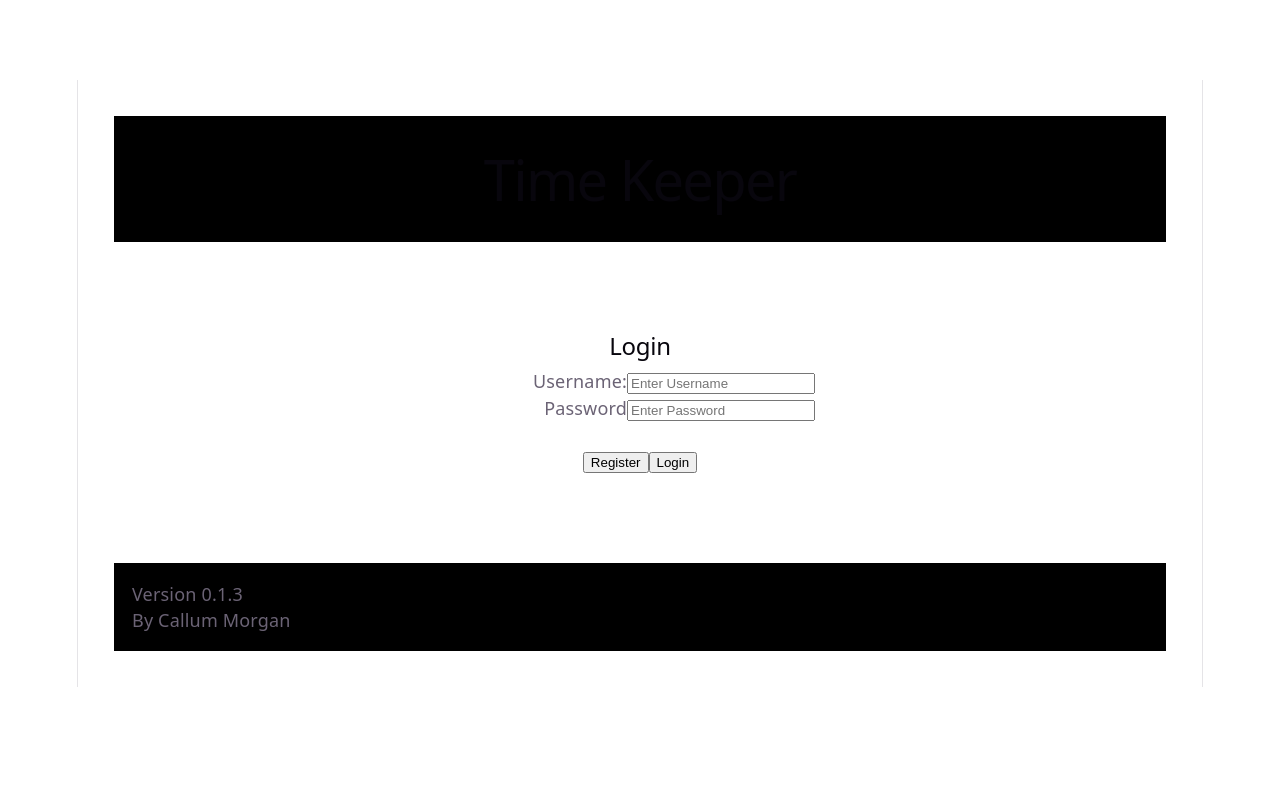
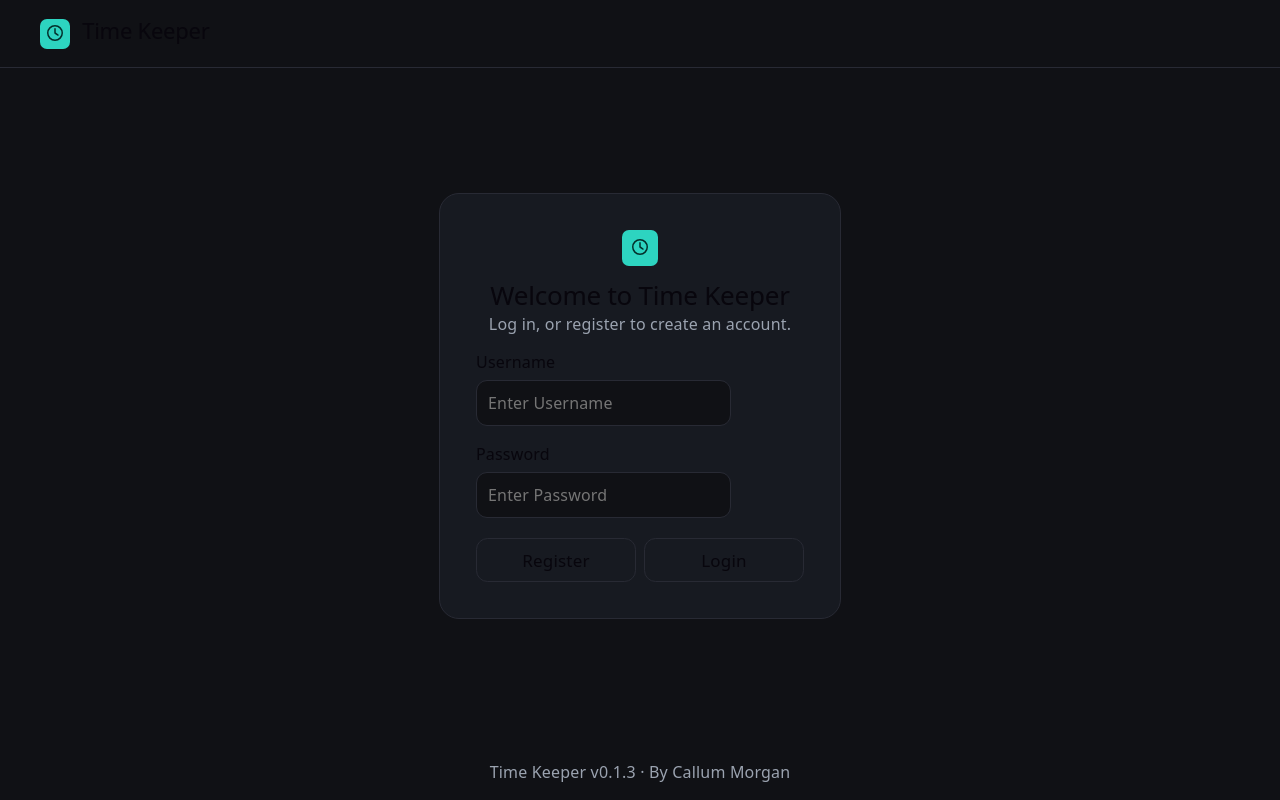
Before and after one commit to CMo95/time-keeper, a React (Vite) app in the folder time-keeper.client/: page /login in a window 1280 px wide. Built offline with nearby package versions, Linux system fonts and the light colour scheme.

Commit message:
Updated UI(TBC)

```diff
--- a/time-keeper.client/package.json
+++ b/time-keeper.client/package.json
@@ -10,6 +10,8 @@
     "preview": "vite preview"
   },
   "dependencies": {
+    "@fortawesome/free-regular-svg-icons": "^7.3.1",
+    "@fortawesome/react-fontawesome": "^3.5.0",
     "jwt-decode": "^4.0.0",
     "prop-types": "^15.8.1",
     "react": "^19.2.8",
--- a/time-keeper.client/src/common/Footer.jsx
+++ b/time-keeper.client/src/common/Footer.jsx
@@ -5,8 +5,7 @@ import './styling/Footer.css';
 function Footer() {
     return (
         <footer>
-            <p>Version {version}</p>
-            <p>By Callum Morgan</p>
+            <p>Time Keeper v{version} · By Callum Morgan</p>
         </footer>
     );
 }
--- a/time-keeper.client/src/common/Header.jsx
+++ b/time-keeper.client/src/common/Header.jsx
@@ -1,13 +1,26 @@
 import './styling/Header.css'
+import { FontAwesomeIcon } from '@fortawesome/react-fontawesome'
+import { faClock } from '@fortawesome/free-regular-svg-icons';
+import { jwtDecode } from 'jwt-decode';
 
 function Header({ token, removeToken }) {
 
-  return (
-      <header>
-          <h1> Time Keeper</h1>
-          {token && <button onClick={removeToken}>Logout</button>}
-      </header>
-  );
+    return (
+        <header>
+            <div>
+                <div className="header_icon">
+                    <FontAwesomeIcon icon={faClock} />
+                </div>
+                <h2>
+                    Time Keeper
+                </h2>
+            </div>
+            <div>
+                {token && <p>{jwtDecode(token.accessToken).name}</p>}
+                {token && <button onClick={removeToken}>Logout</button>}
+            </div>
+        </header>
+    );
 }
 
 export default Header;
--- a/time-keeper.client/src/common/styling/Footer.css
+++ b/time-keeper.client/src/common/styling/Footer.css
@@ -1,14 +1,4 @@
 footer {
-    position: relative;
     margin: 0 auto;
-    width: calc(100% - 2rem);
-    max-width: 1280px;
     padding: 1rem;
-    background-color: black;
 }
-
-footer p {
-    position: relative;
-    left: 0;
-    width: fit-content;
-}
--- a/time-keeper.client/src/common/styling/Header.css
+++ b/time-keeper.client/src/common/styling/Header.css
@@ -1,8 +1,51 @@
 Header {
-    position: relative;
-    margin: 0 auto;
-    width: calc(100% - 2rem);
-    max-width: 1280px;
-    padding: 1rem;
-    background-color: black;
+    display: flex;
+    flex-direction: row;
+    justify-content: space-between;
+    padding: 1.125rem 2.5rem;
+    border-bottom: 1px solid #282a34;
 }
+
+.header_icon {
+    width: 1.3lh;
+    height: 1.3lh;
+    border-radius: 0.30lh;
+    align-Content: center;
+    background-color: #2dd4c0;
+    color: #03302b;
+}
+
+header div {
+    display: inline-block;
+    margin-right: 0.75rem;
+}
+
+header h2 {
+    display: inline-block;
+    font-size: 22px;
+}
+
+header p {
+    display: inline-block;
+    margin-right: 1rem;
+}
+
+header button {
+    display: inline-block;
+    height: 2.5rem;
+    width: 6.125rem;
+    margin-top: 0.1875rem;
+    border: 1px solid #282a34;
+    border-radius: 0.5lh;
+    font-family: var(--sans);
+    font-size: 17px;
+    font-weight: 500;
+    letter-spacing: 0.18px;
+    color: var(--text-h);
+    background-color: var(--bg);
+    cursor: pointer;
+}
+    header button:hover {
+        background-color: #f77170;
+        color: #2a0506;
+    }
--- a/time-keeper.client/src/index.css
+++ b/time-keeper.client/src/index.css
@@ -1,21 +1,18 @@
 :root {
-  --text: #6b6375;
+    --text: #9ba3b0;
     --text-h: #08060d;
-  --bg: #fff;
-  --border: #e5e4e7;
+    --bg: #101115;
+    --border: #282a34;
     --code-bg: #f4f3ec;
     --accent: #aa3bff;
     --accent-bg: rgba(170, 59, 255, 0.1);
     --accent-border: rgba(170, 59, 255, 0.5);
     --social-bg: rgba(244, 243, 236, 0.5);
-  --shadow:
-    rgba(0, 0, 0, 0.1) 0 10px 15px -3px, rgba(0, 0, 0, 0.05) 0 4px 6px -2px;
-
+    --shadow: rgba(0, 0, 0, 0.1) 0 10px 15px -3px, rgba(0, 0, 0, 0.05) 0 4px 6px -2px;
     --sans: system-ui, 'Segoe UI', Roboto, sans-serif;
     --heading: system-ui, 'Segoe UI', Roboto, sans-serif;
     --mono: ui-monospace, Consolas, monospace;
-
-  font: 18px/145% var(--sans);
+    font: 16px/145% var(--sans);
     letter-spacing: 0.18px;
     color-scheme: light dark;
     color: var(--text);
@@ -32,17 +29,16 @@
 
 @media (prefers-color-scheme: dark) {
     :root {
-    --text: #9ca3af;
+        --text: #9ba3b0;
         --text-h: #f3f4f6;
-    --bg: #16171d;
+        --bg: #101115;
         --border: #2e303a;
         --code-bg: #1f2028;
         --accent: #c084fc;
         --accent-bg: rgba(192, 132, 252, 0.15);
         --accent-border: rgba(192, 132, 252, 0.5);
         --social-bg: rgba(47, 48, 58, 0.5);
-    --shadow:
-      rgba(0, 0, 0, 0.4) 0 10px 15px -3px, rgba(0, 0, 0, 0.25) 0 4px 6px -2px;
+        --shadow: rgba(0, 0, 0, 0.4) 0 10px 15px -3px, rgba(0, 0, 0, 0.25) 0 4px 6px -2px;
     }
 
   #social .button-icon {
@@ -51,18 +47,20 @@
 }
 
 body {
+    position: absolute;
+    width: 100%;
+    height: 100%;
     margin: 0;
 }
 
 #root {
-  width: 1126px;
     max-width: 100%;
-  margin: 0 auto;
+    min-height: 100%;
     text-align: center;
-  border-inline: 1px solid var(--border);
     display: flex;
     flex-direction: column;
     box-sizing: border-box;
+    justify-content: space-between;
 }
 
 h1,
@@ -82,10 +80,10 @@ h1 {
   }
 }
 h2 {
-  font-size: 24px;
+  font-size: 26px;
   line-height: 118%;
   letter-spacing: -0.24px;
-  margin: 0 0 8px;
+  margin: 0;
   @media (max-width: 1024px) {
     font-size: 20px;
   }
--- a/time-keeper.client/src/pages/Login.jsx
+++ b/time-keeper.client/src/pages/Login.jsx
@@ -1,6 +1,8 @@
 import { useState } from 'react';
 import PropTypes from 'prop-types';
 import './styling/Login.css';
+import { FontAwesomeIcon } from '@fortawesome/react-fontawesome'
+import { faClock } from '@fortawesome/free-regular-svg-icons';
 
 function Login({ setToken }) {
 
@@ -58,25 +60,32 @@ function Login({ setToken }) {
     };
 
     return (
+        <div className="loginPage_container">
             <form onSubmit={handleSubmit}>
+                <div className="loginPage_icon">
+                    <FontAwesomeIcon icon={faClock} />
+                </div>
                 <h2>
-                Login
+                    Welcome to Time Keeper
                 </h2>
-            {error && <div className="error-message">{error}</div>}
+                <p>
+                    Log in, or register to create an account.
+                </p>
                 <div>
-                <label htmlFor="uname">Username:</label>
+                    <label htmlFor="uname">Username</label>
                     <input id="uname" type="text" placeholder="Enter Username" onChange={(e) => { setUserName(e.target.value); }} required disabled={loadingLog || loadingReg} />
                     <label htmlFor="pword">Password</label>
                     <input id="pword" type="password" placeholder="Enter Password" onChange={(e) => { setPassword(e.target.value); }} required disabled={loadingLog || loadingReg} />
-                <span></span>
-                <button type="submit" disabled={loadingReg} name="register">
+                    {error && <div className="error-message">{error}</div>}
+                    <button className="loginPage_register" type="submit" disabled={loadingReg} name="register">
                         {loadingReg ? 'Registering new user...' : 'Register'}
                     </button>
-                <button type="submit" disabled={loadingLog} name="login">
+                    <button className="loginPage_login" type="submit" disabled={loadingLog} name="login">
                         {loadingLog ? 'Logging in...' : 'Login'}
                     </button>
                 </div>
             </form>
+        </div>
     );
 }
 
--- a/time-keeper.client/src/pages/styling/Login.css
+++ b/time-keeper.client/src/pages/styling/Login.css
@@ -1,29 +1,59 @@
-#root {
-    max-width: 1280px;
-    margin: 80px auto 80px;
-    padding: 2rem;
-    text-align: center;
-}
-
 form {
     width: calc(100% - 2rem);
-    margin: 4rem auto;
     padding: 1rem;
 }
 
+form h2 {
+    margin-bottom: 0.125rem;
+
+}
+
 form div {
-    width: 20rem;
     margin: auto;
+}
+
+form p {
+    margin-bottom: 0.9375rem;
+}
+
+form button {
+    height: 2.75rem;
+    width: 10rem;
+    margin-top: 0.1875rem;
+    border: 1px solid #282a34;
+    border-radius: 0.5lh;
+    font-family: var(--sans);
+    font-size: 17px;
+    font-weight: 500;
+    letter-spacing: 0.18px;
+    color: var(--text-h);
+    background-color: #171a21;
+    cursor: pointer;
+}
+form button:hover {
+    background-color: #2dd4c0;
+    color: #03302b;
 }
 
 label {
     width: calc(100% - 11rem);
-    text-align: right;
+    margin-bottom: 0.375rem;
+    text-align: left;
+    color: var(--text-h);
 }
 
 input {
-    display: inline-block;
-    width: 10rem;
+    width: stretch;
+    height: 2lh;
+    margin-bottom: 1.0625rem;
+    border: 1px solid #282a34;
+    border-radius: 0.5lh;
+    font-family: var(--sans);
+    font-size: 16px;
+    letter-spacing: 0.18px;
+    color: var(--text);
+    background-color: var(--bg);
+    padding: 0 0.5lh;
 }
 
 span {
@@ -31,5 +61,32 @@ span {
 }
 
 label, input, span {
-    display: inline-block;
+    display: block;
 }
+
+.loginPage_container {
+    width: fit-content;
+    align-self: center;
+    padding: 1.25rem;
+    border: 1px solid #282a34;
+    border-radius: 20px;
+    background-color: #171a21;
+}
+
+.loginPage_icon {
+    width: 1.552lh;
+    height: 1.552lh;
+    border-radius: 0.30lh;
+    align-Content: center;
+    margin-bottom: 0.875rem;
+    background-color: #2dd4c0;
+    color: #03302b;
+}
+
+.loginPage_register {
+    margin-right: 0.5rem;
+}
+
+.error-message {
+    margin-bottom: 1.0625rem;
+}
--- a/time-keeper.client/src/pages/styling/Weather.css
+++ b/time-keeper.client/src/pages/styling/Weather.css
@@ -1,10 +1,3 @@
-#root {
-    max-width: 1280px;
-    margin: 80px auto 80px;
-    padding: 2rem;
-    text-align: center;
-}
-
 th, td {
     padding-left: 1rem;
     padding-right: 1rem;
```
Also changed, not shown: 1 other file (tests, documents, lock files or other folders). Lines whose indentation alone changed are shown as unchanged.
